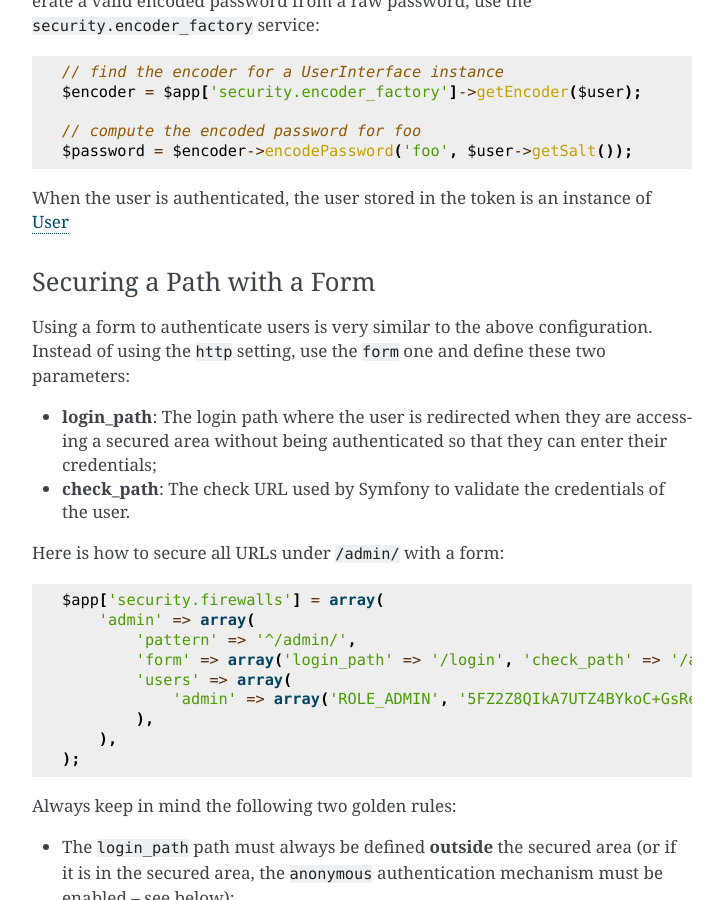
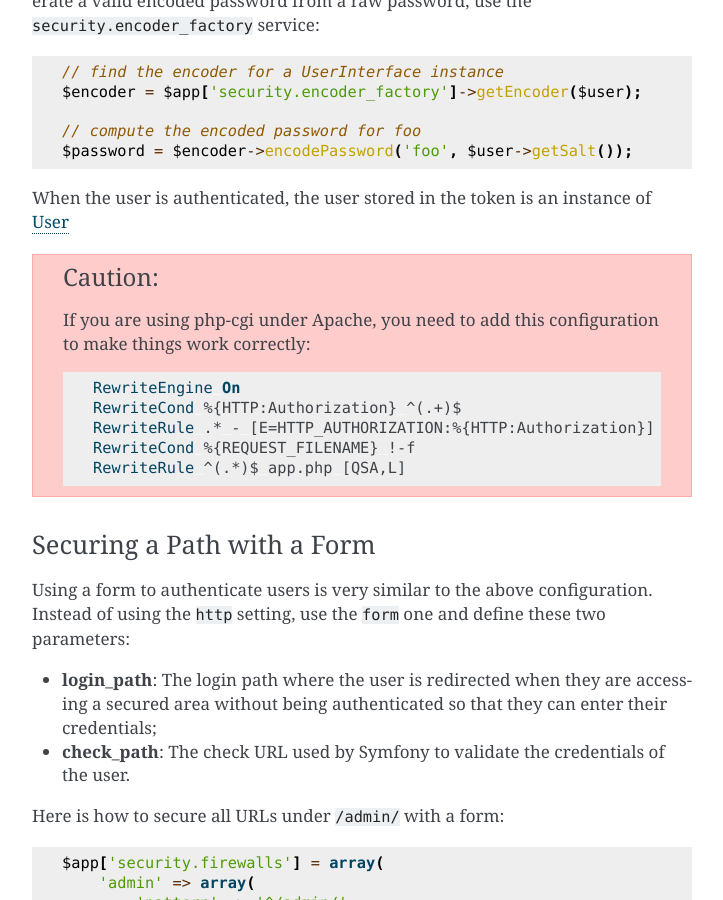
Before and after one commit to silexphp/Silex, a Sphinx documentation site: the page built from doc/providers/security.rst, in a window 1280 px wide and 900 px high, scrolled down 3103 px. Shown: the whole window, without its empty margins (388-1111 px from the left). Built offline with Sphinx 7.4.7, drawn with Linux system fonts in a browser that asks for light colours.

Commit message:
added a caution about how to configure security for php-cgi/Apache

```diff
--- a/doc/phar.rst
+++ b/doc/phar.rst
@@ -16,7 +16,7 @@ the disk. Then, require it in your script::
 
     <?php
 
-    require_once __DIR__.'/silex.phar';
+    require_once 'phar://'.__DIR__.'/silex.phar';
 
     $app = new Silex\Application();
 
--- a/doc/providers/security.rst
+++ b/doc/providers/security.rst
@@ -157,6 +157,19 @@ generate a valid encoded password from a raw password, use the
 When the user is authenticated, the user stored in the token is an instance of
 `User
 <http://api.symfony.com/master/Symfony/Component/Security/Core/User/User.html>`_
+
+.. caution::
+
+    If you are using php-cgi under Apache, you need to add this configuration
+    to make things work correctly:
+
+    .. code-block:: apache
+
+        RewriteEngine On
+        RewriteCond %{HTTP:Authorization} ^(.+)$
+        RewriteRule .* - [E=HTTP_AUTHORIZATION:%{HTTP:Authorization}]
+        RewriteCond %{REQUEST_FILENAME} !-f
+        RewriteRule ^(.*)$ app.php [QSA,L]
 
 Securing a Path with a Form
 ~~~~~~~~~~~~~~~~~~~~~~~~~~~
```
